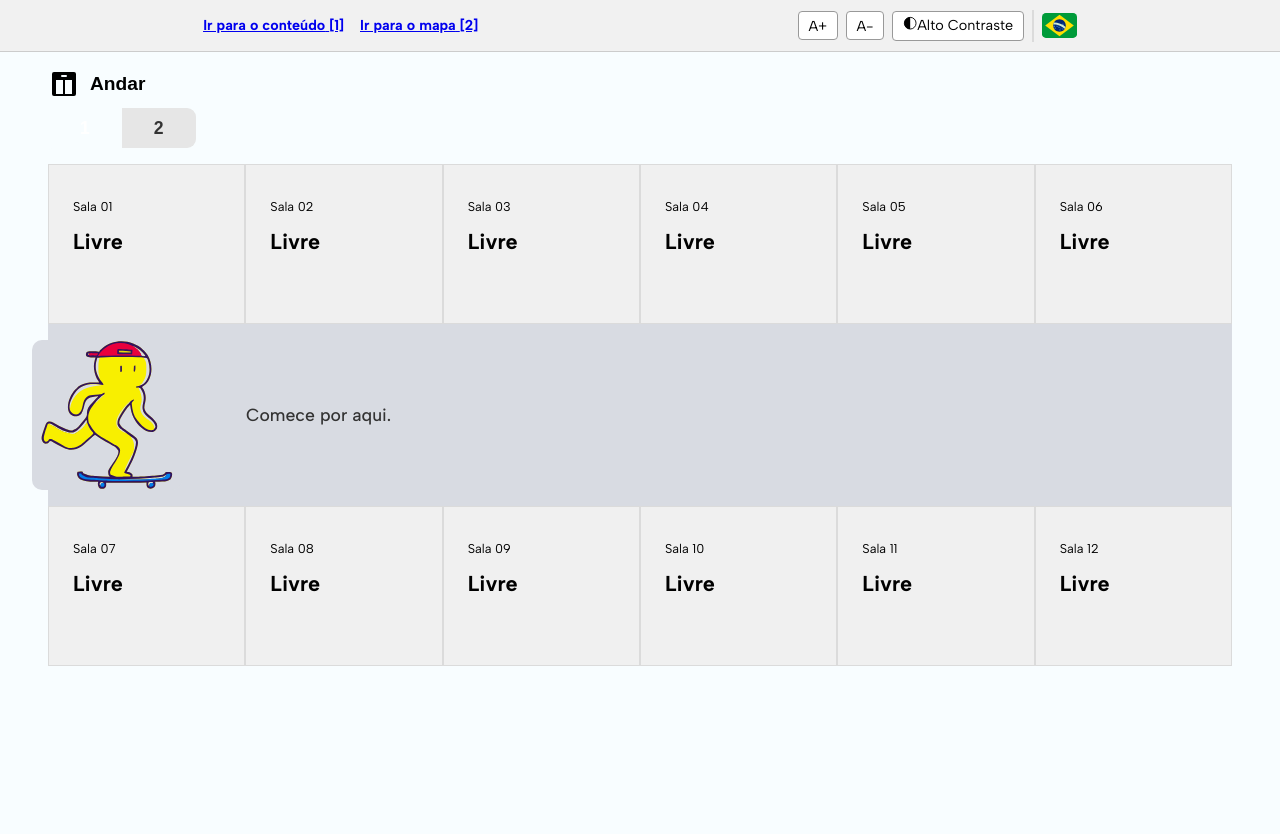
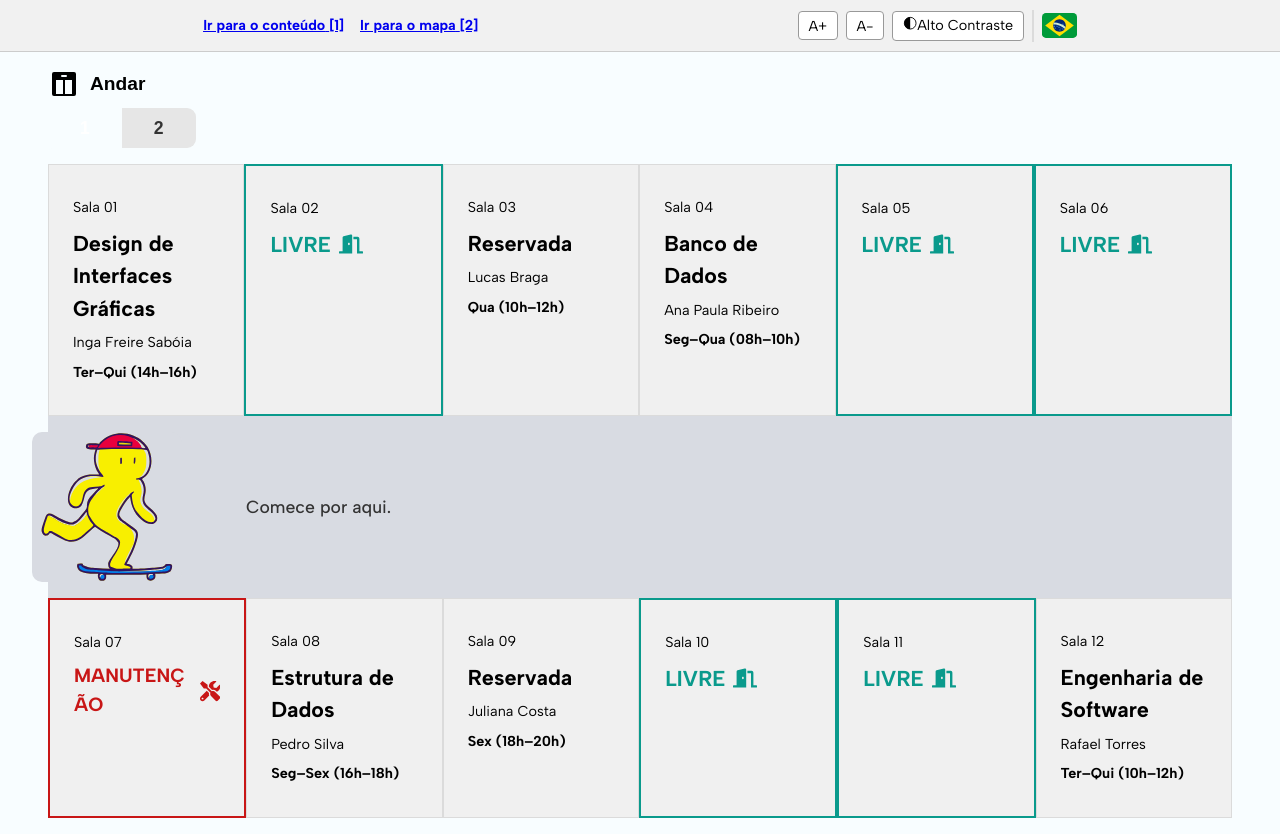
Before and after one commit to TheBugs-io/cadeasala-front, a React (Vite) app: page /mapa-salas in a window 1280 px wide. Before the commit the page ends 800 px from the top, so only its background shows below. Built offline with nearby package versions, Linux system fonts and the light colour scheme; no server answers.

Commit message:
add: improvement design card (icons / colors)

```diff
--- a/src/app/Features/SMD-Maps/components/CardSalaMapa.jsx
+++ b/src/app/Features/SMD-Maps/components/CardSalaMapa.jsx
@@ -1,7 +1,8 @@
 import React from "react";
+import { FaTools, FaDoorOpen } from "react-icons/fa"; // ícone de construção
 import "../styles/CardMapaStyle.css";
 
-function Card({ status = "vazia", sala = "Sala 01", dados = {} }) {
+function Card({ status = "LIVRE", sala = "Sala 01", dados = {} }) {
   const renderContent = () => {
     switch (status) {
       case "DISCIPLINA":
@@ -20,9 +21,22 @@ function Card({ status = "vazia", sala = "Sala 01", dados = {} }) {
             <p className="bold">{dados.horario}</p>
           </>
         );
+      case "EM_MANUTENCAO":
+        return (
+          <div className="manutencao">
+            <h2>MANUTENÇÃO</h2>
+            <FaTools size={24} />
+          </div>
+        );
       case "LIVRE":
+        return (
+          <div className="livre">
+            <h2>LIVRE</h2>
+            <FaDoorOpen size={24} />
+          </div>
+        );
       default:
-        return <h2>Livre</h2>;
+        return <h2>LIVRE</h2>;
     }
   };
 
--- a/src/app/Features/SMD-Maps/styles/CardMapaStyle.css
+++ b/src/app/Features/SMD-Maps/styles/CardMapaStyle.css
@@ -32,7 +32,7 @@
 }
 
 .card .small {
-  font-size: 0.8em;
+  font-size: 0.9em;
   color: black;
 }
 
@@ -40,6 +40,40 @@
   font-weight: bold;
   font-size: 0.9em;
 }
+
+/* MARK: - Cores dos cards com base nos STATUS */
+.status-EM_MANUTENCAO {
+  border: 2px solid #c81616;
+}
+
+.manutencao {
+  display: flex;
+  align-items: center;
+  gap: 0.5rem;
+  color: #c81616;
+}
+
+.status-EM_MANUTENCAO h2 {
+  margin: 0;
+  font-size: 1.2rem;
+  font-weight: bold;
+}
+
+.status-LIVRE {
+  border: 2px solid #0a9a8c;
+}
+
+.status-LIVRE h2 {
+  color: #0a9a8c;
+}
+
+.livre {
+  display: flex;
+  align-items: center;
+  color: #0a9a8c;
+  gap: 0.5rem;
+}
+
 
 @media (max-width: 768px) {
   .card {
--- a/src/models/SalasModel.js
+++ b/src/models/SalasModel.js
@@ -1,7 +1,7 @@
 export const salas = [
   {
     id: 1,
-    status: "ocupada",
+    status: "DISCIPLINA",
     sala: "Sala 01",
     dados: {
       disciplina: "Design de Interfaces Gráficas",
@@ -11,12 +11,12 @@ export const salas = [
   },
   {
     id: 2,
-    status: "vazia",
+    status: "LIVRE",
     sala: "Sala 02",
   },
   {
     id: 3,
-    status: "reservada",
+    status: "RESERVADA",
     sala: "Sala 03",
     dados: {
       autor: "Lucas Braga",
@@ -25,7 +25,7 @@ export const salas = [
   },
   {
     id: 4,
-    status: "ocupada",
+    status: "DISCIPLINA",
     sala: "Sala 04",
     dados: {
       disciplina: "Banco de Dados",
@@ -35,22 +35,22 @@ export const salas = [
   },
   {
     id: 5,
-    status: "intervalo",
+    status: "LIVRE",
     sala: "Sala 05",
   },
   {
     id: 6,
-    status: "vazia",
+    status: "LIVRE",
     sala: "Sala 06",
   },
   {
     id: 7,
-    status: "vazia",
+    status: "EM_MANUTENCAO",
     sala: "Sala 07",
   },
   {
     id: 8,
-    status: "ocupada",
+    status: "DISCIPLINA",
     sala: "Sala 08",
     dados: {
       disciplina: "Estrutura de Dados",
@@ -60,7 +60,7 @@ export const salas = [
   },
   {
     id: 9,
-    status: "reservada",
+    status: "RESERVADA",
     sala: "Sala 09",
     dados: {
       autor: "Juliana Costa",
@@ -69,17 +69,17 @@ export const salas = [
   },
   {
     id: 10,
-    status: "intervalo",
+    status: "LIVRE",
     sala: "Sala 10",
   },
   {
     id: 11,
-    status: "vazia",
+    status: "LIVRE",
     sala: "Sala 11",
   },
   {
     id: 12,
-    status: "ocupada",
+    status: "DISCIPLINA",
     sala: "Sala 12",
     dados: {
       disciplina: "Engenharia de Software",
```
